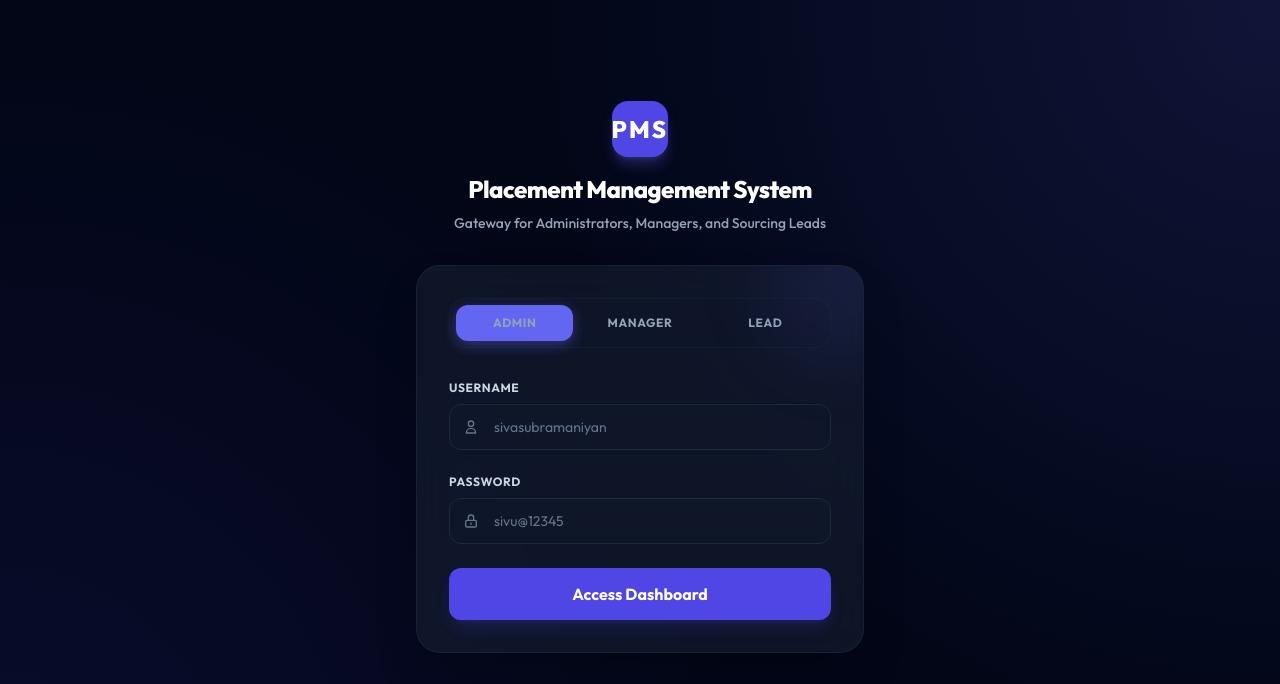
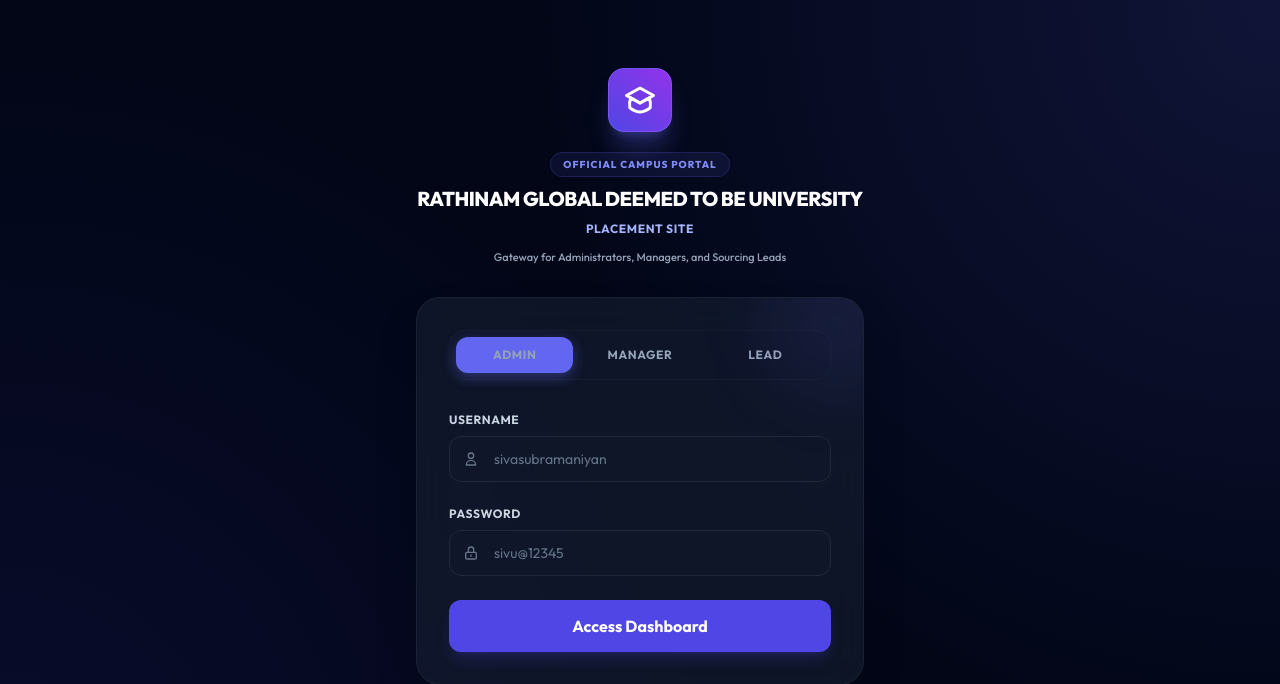
Before and after one commit to karthikeyantoff/placement_site, a Flask app: page /login in a window 1280 px wide. Shown: the top 684 px of the page. Run offline with Flask 3, Linux system fonts and the light colour scheme; some libraries are stand-ins or nearby versions.

Commit message:
Branding & UI update: Rename to Rathinam Global Deemed to be University Placement Site and assign gender-based photo avatars

```diff
--- a/templates/login.html
+++ b/templates/login.html
@@ -41,12 +41,14 @@
 
     <div class="max-w-md w-full">
         <!-- Logo and Intro -->
-        <div class="text-center mb-8">
-            <div class="w-14 h-14 bg-indigo-600 rounded-2xl flex items-center justify-center shadow-lg shadow-indigo-500/30 text-white font-extrabold text-2xl tracking-widest mx-auto mb-4">
-                PMS
+        <div class="text-center mb-8 space-y-2">
+            <div class="w-16 h-16 bg-gradient-to-tr from-indigo-600 to-purple-600 rounded-2xl flex items-center justify-center shadow-xl shadow-indigo-500/30 text-white font-extrabold text-2xl tracking-widest mx-auto mb-3 border border-indigo-400/30">
+                <svg class="w-9 h-9 text-white" fill="none" stroke="currentColor" viewBox="0 0 24 24"><path stroke-linecap="round" stroke-linejoin="round" stroke-width="2" d="M12 14l9-5-9-5-9 5 9 5z"></path><path stroke-linecap="round" stroke-linejoin="round" stroke-width="2" d="M12 14l6.16-3.422a12.083 12.083 0 01.665 6.479A11.952 11.952 0 0112 20.055a11.952 11.952 0 01-6.824-2.998 12.078 12.078 0 01.665-6.479L12 14z"></path></svg>
             </div>
-            <h1 class="text-2xl font-extrabold tracking-tight text-white">Placement Management System</h1>
-            <p class="text-sm text-slate-400 mt-2 font-medium">Gateway for Administrators, Managers, and Sourcing Leads</p>
+            <span class="inline-block bg-indigo-500/10 text-indigo-400 border border-indigo-500/20 px-3 py-1 rounded-full text-[10px] font-extrabold uppercase tracking-widest">Official Campus Portal</span>
+            <h1 class="text-xl font-extrabold tracking-tight text-white uppercase leading-snug">Rathinam Global Deemed to be University</h1>
+            <p class="text-xs text-indigo-300 font-bold tracking-wider uppercase">Placement Site</p>
+            <p class="text-[11px] text-slate-400 pt-1 font-medium">Gateway for Administrators, Managers, and Sourcing Leads</p>
         </div>
 
         <!-- Glassmorphism Form Wrapper -->
```
Also changed, not shown: load_real_google_data.py (+26 -2 lines), templates/base.html (+5 -4 lines).
